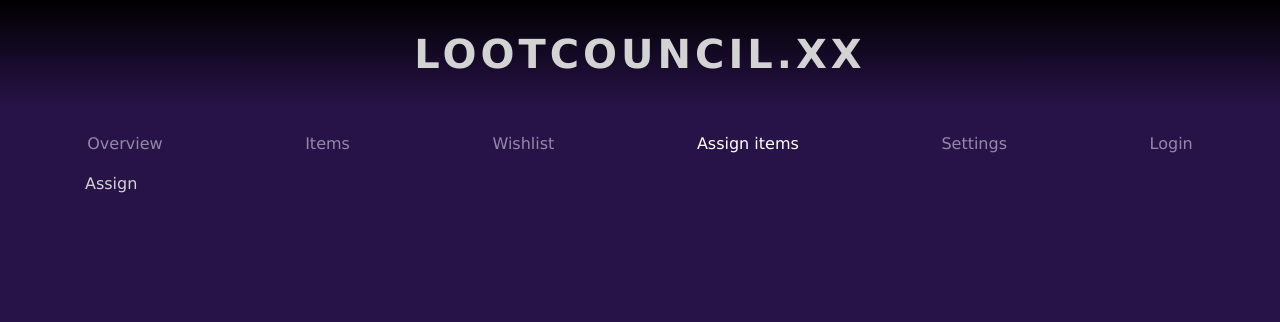
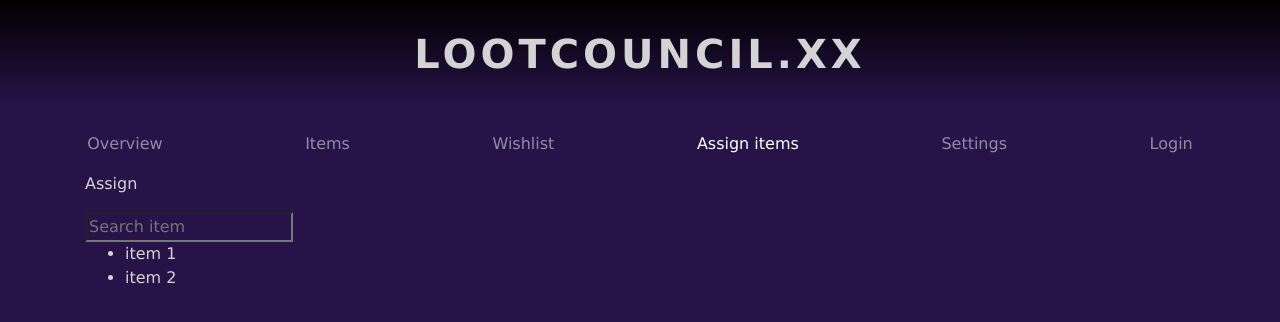
Before and after one commit to StenFrancesco/lc-client, a React (Create React App) app: page /assign in a window 1280 px wide. Shown: the top 322 px of the page. Built offline with nearby package versions, Linux system fonts and the light colour scheme; no server answers.

Commit message:
install react-dnd react-dnd-html5-backend react-modal

```diff
--- a/package.json
+++ b/package.json
@@ -10,7 +10,10 @@
     "bootstrap": "^4.4.1",
     "react": "^16.13.0",
     "react-bootstrap": "^1.0.0-beta.17",
+    "react-dnd": "^10.0.2",
+    "react-dnd-html5-backend": "^10.0.2",
     "react-dom": "^16.13.0",
+    "react-modal": "^3.11.2",
     "react-redux": "^7.2.0",
     "react-router-dom": "^5.1.2",
     "react-scripts": "3.4.0",
--- a/src/pages/Assign/index.js
+++ b/src/pages/Assign/index.js
@@ -1,11 +1,13 @@
 import React from 'react'
 import Container from "react-bootstrap/Container"
+import Search from "../../components/Search"
 
 export default function Assign() {
   return (
 
     <Container>
       <p>Assign</p>
+      <Search />
     </Container>
 
   )
```
Also changed, not shown: 1 other file (tests, documents, lock files or other folders).
